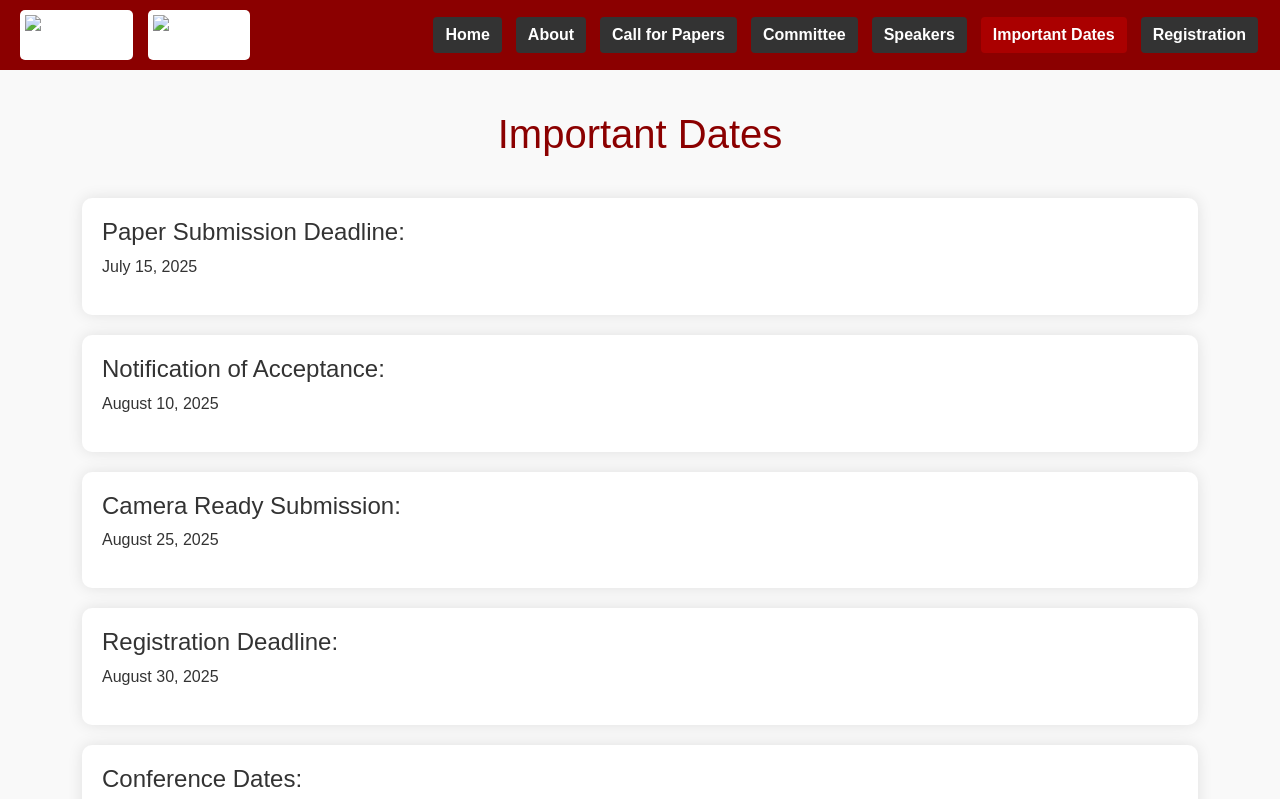
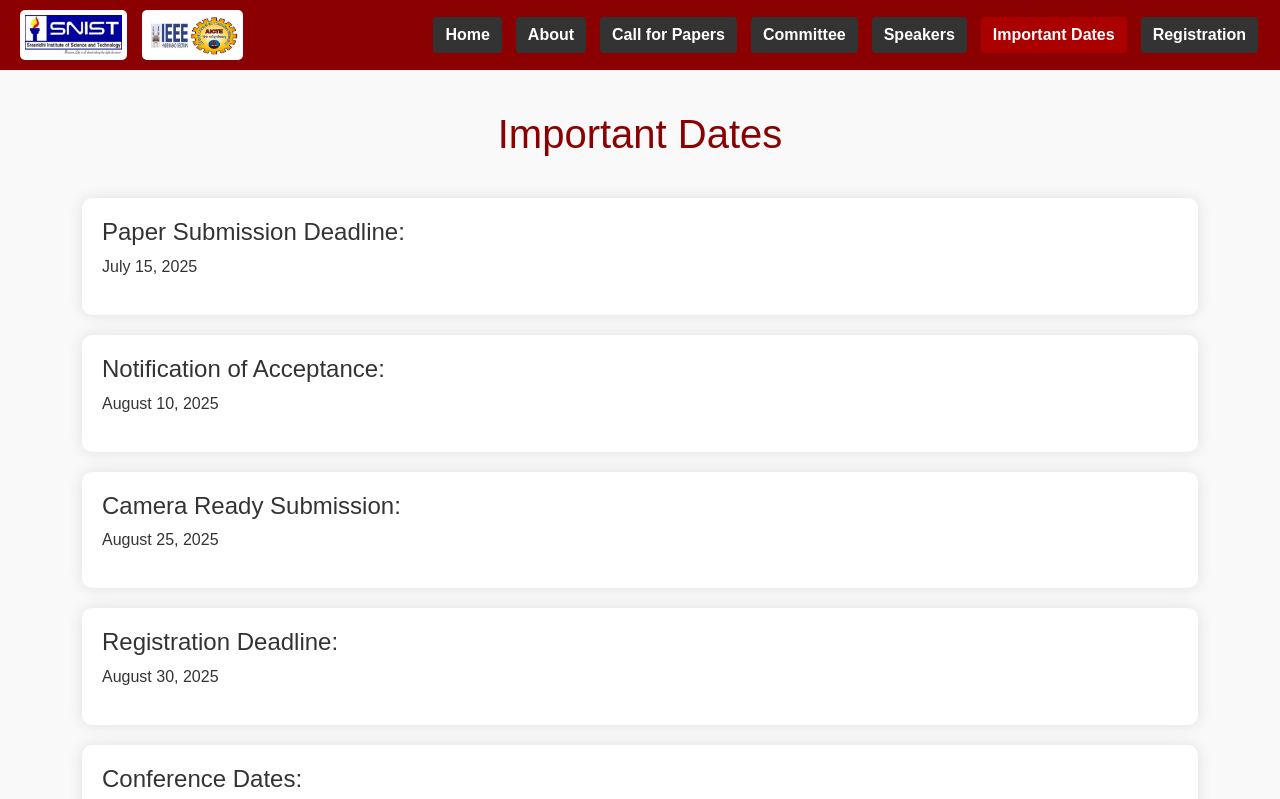
Before and after one commit to sreeram119/conference, a plain HTML site: page dates.html in a window 1280 px wide. Shown: the top 799 px of the page. Drawn offline with nearby package versions, Linux system fonts and the light colour scheme.

Commit message:
Update dates.html

```diff
--- a/dates.html
+++ b/dates.html
@@ -101,8 +101,8 @@
 
 <header>
   <div class="logo-container">
-    <img src="assets/snist.png" alt="SNIST Logo">
-    <img src="assets/ieee.png" alt="IEEE Logo">
+    <img src="snist.png" alt="SNIST Logo">
+    <img src="ieee.png" alt="IEEE Logo">
   </div>
   <nav>
     <a href="index.html">Home</a>
```
